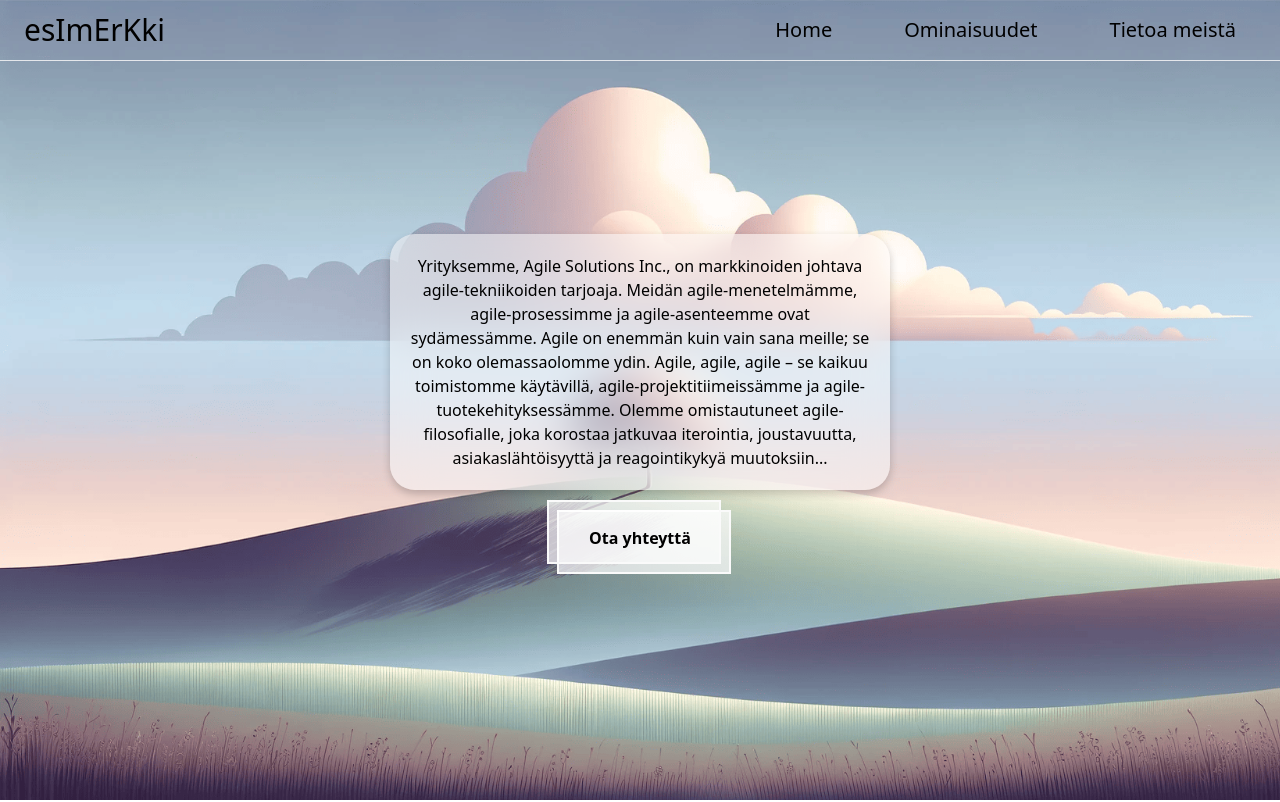
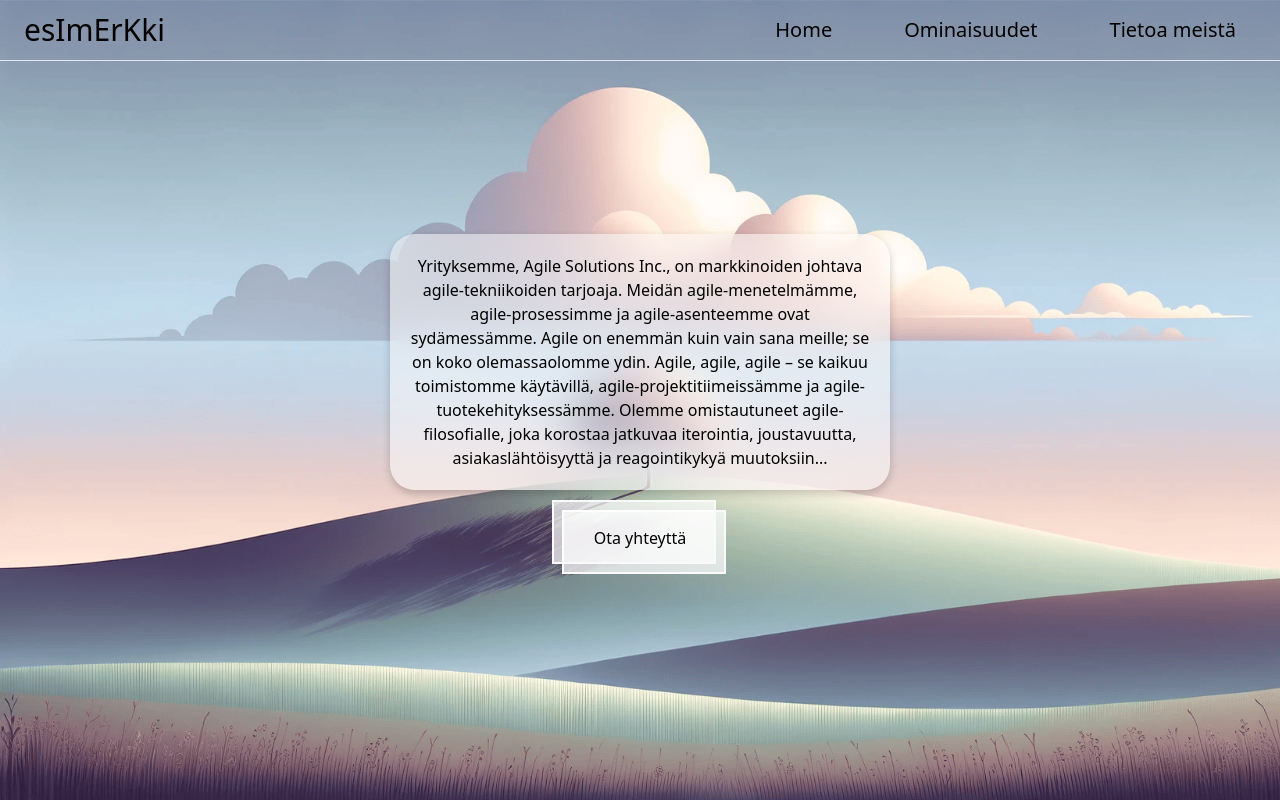
Before and after one commit to Jason-Goon/agileinc, a plain HTML site: page public/otayhteytta.html in a window 1280 px wide. Shown: the top 802 px of the page. Drawn offline with Linux system fonts and the light colour scheme.

Commit message:
Update otayhteytta.html

```diff
--- a/public/otayhteytta.html
+++ b/public/otayhteytta.html
@@ -179,7 +179,7 @@
         background-color: transparent;
         color: rgb(0, 0, 0);
         font-size: 16px;
-        font-weight: bold;
+        font-weight: 100;
         text-decoration: none;
         overflow: visible; /* Ensure shadows aren't clipped */
     }
```
